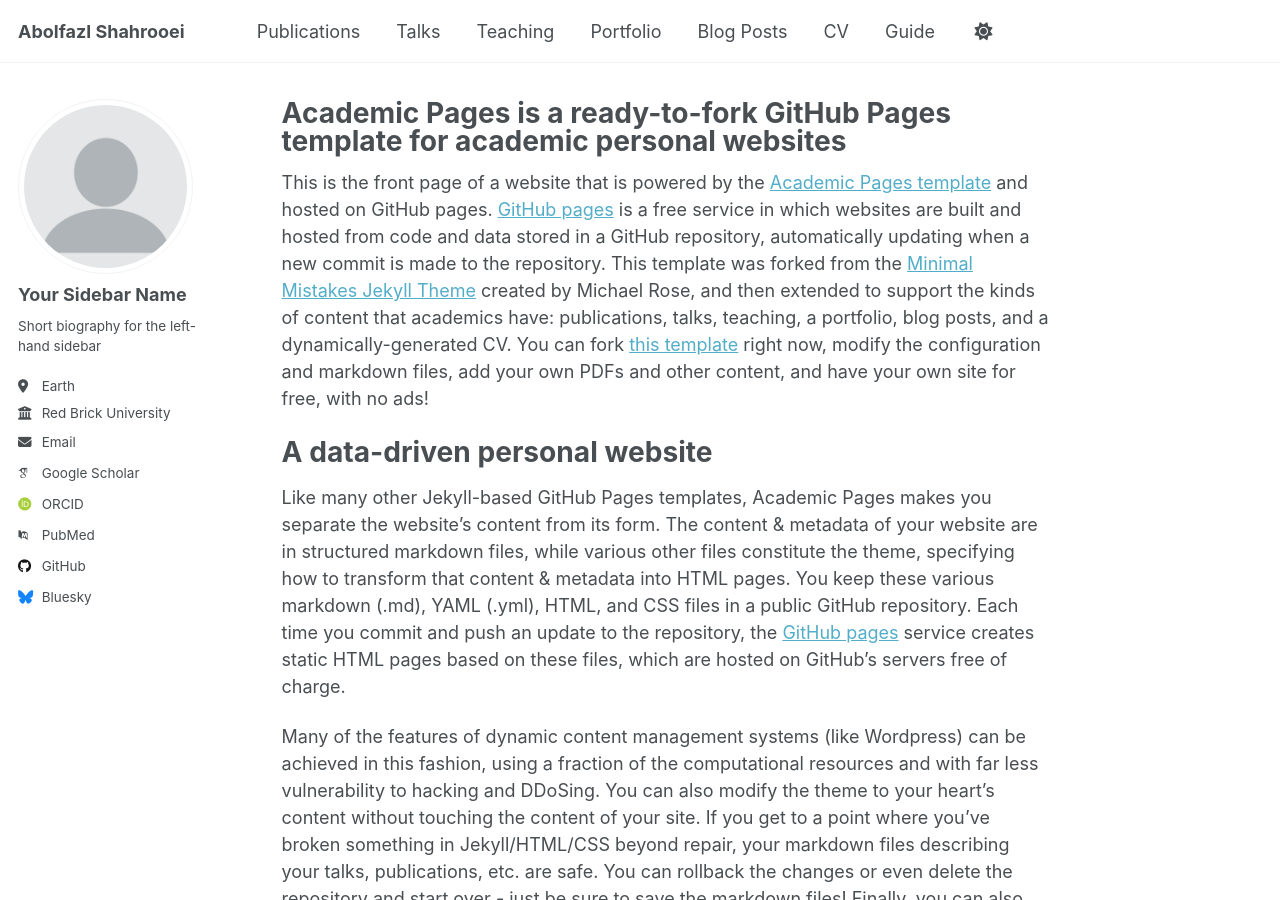
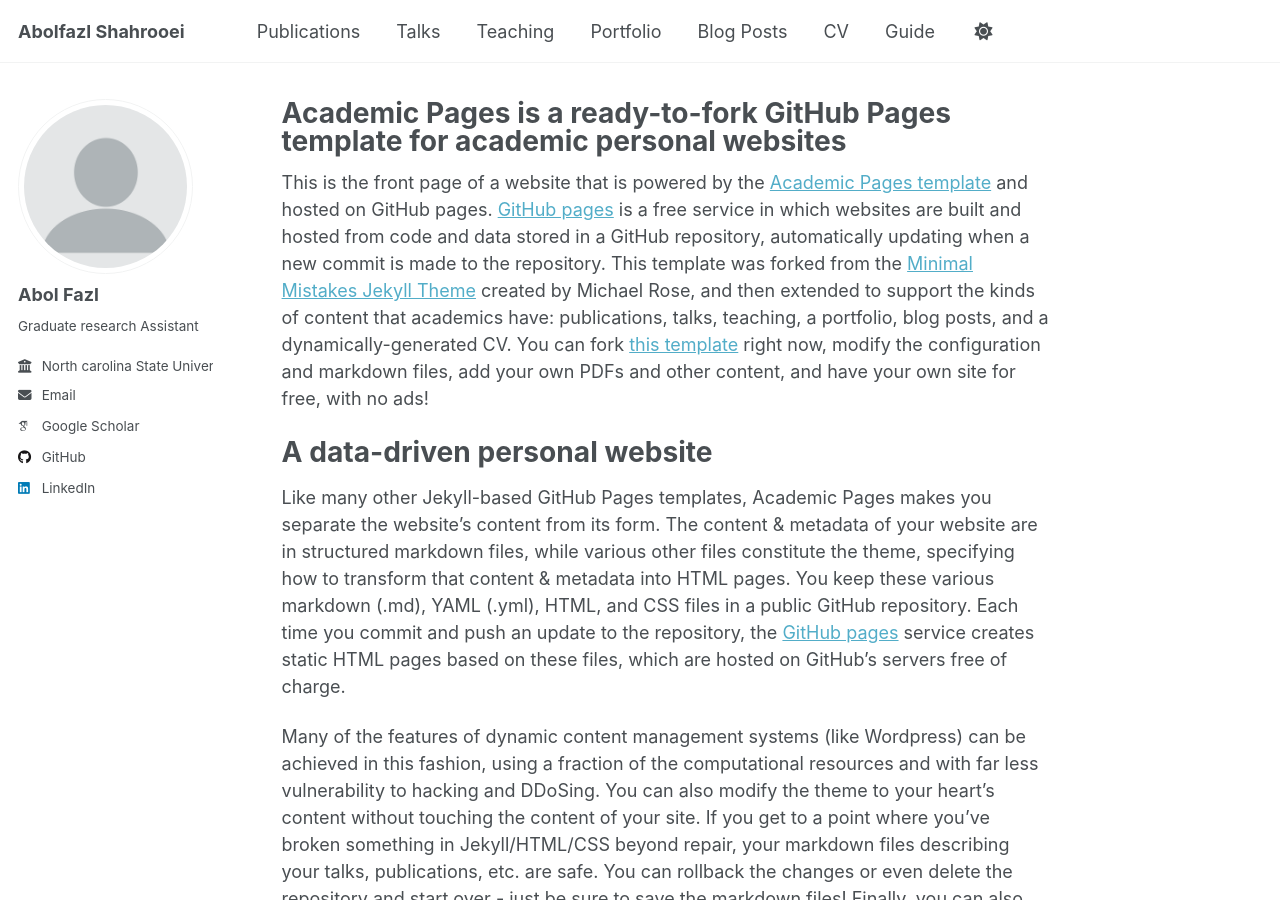
Before and after one commit to a-shahroo/a-shahroo.github.io, a Jekyll site: the page built from _pages/about.md, in a window 1280 px wide and 900 px high. Built offline with Jekyll 4.4.1, drawn with Linux system fonts in a browser that asks for light colours; some web fonts are replaced.

Commit message:
Update _config.yml

```diff
--- a/_config.yml
+++ b/_config.yml
@@ -23,22 +23,22 @@ repository               : "academicpages/academicpages.github.io"
 author:
   # Biographic information
   avatar           : "profile.png"
-  name             : "Your Sidebar Name"
+  name             : "Abol Fazl"
   pronouns         : # example: "she/her"
-  bio              : "Short biography for the left-hand sidebar"
-  location         : "Earth"
-  employer         : "Red Brick University"
+  bio              : "Graduate research Assistant"
+  location         : #"Earth"
+  employer         : "North carolina State University"
   uri              : # URL
-  email            : "none@example.org"
+  email            : "ashahro@ncsu.edu"
 
   # Academic websites
   academia         : # URL
   arxiv            : # URL - Update with the correct link to your profile
-  googlescholar    : "https://scholar.google.com/citations?user=PS_CX0AAAAAJ"
+  googlescholar    : "https://scholar.google.com/citations?user=Wiz53igAAAAJ&hl=en&oi=ao"
   impactstory      : # URL
-  orcid            : "http://orcid.org/yourorcidurl"
+  orcid            : #"http://orcid.org/yourorcidurl"
   semantic         : # URL
-  pubmed           : "https://www.ncbi.nlm.nih.gov/pubmed/?term=john+snow"
+  pubmed           : #"https://www.ncbi.nlm.nih.gov/pubmed/?term=john+snow"
   researchgate     : # URL
   scopus           : # URL
 
@@ -46,12 +46,12 @@ author:
   bitbucket        : # Username - Update with your username on the site
   codepen          : # Username
   dribbble         : # Username
-  github           : "academicpages"
+  github           : "a-shahroo"
   kaggle           : # Username
   stackoverflow    : # User number or user number and name (i.e., use "1" or "1/jeff-atwood")
 
   # Social media
-  bluesky          : "bsky.app" # Replace this with you Bluesky username
+  bluesky          : #"bsky.app" # Replace this with you Bluesky username
   facebook         : # Username
   flickr           : # Username
   foursquare       : # Username
@@ -60,7 +60,7 @@ author:
   keybase          : # Username
   instagram        : # Username
   lastfm           : # Username
-  linkedin         : # Username
+  linkedin         : "https://www.linkedin.com/in/abolfazl-shahrooei/" # Username
   mastodon         : # URL
   medium           : # URL
   pinterest        : # Username
```
